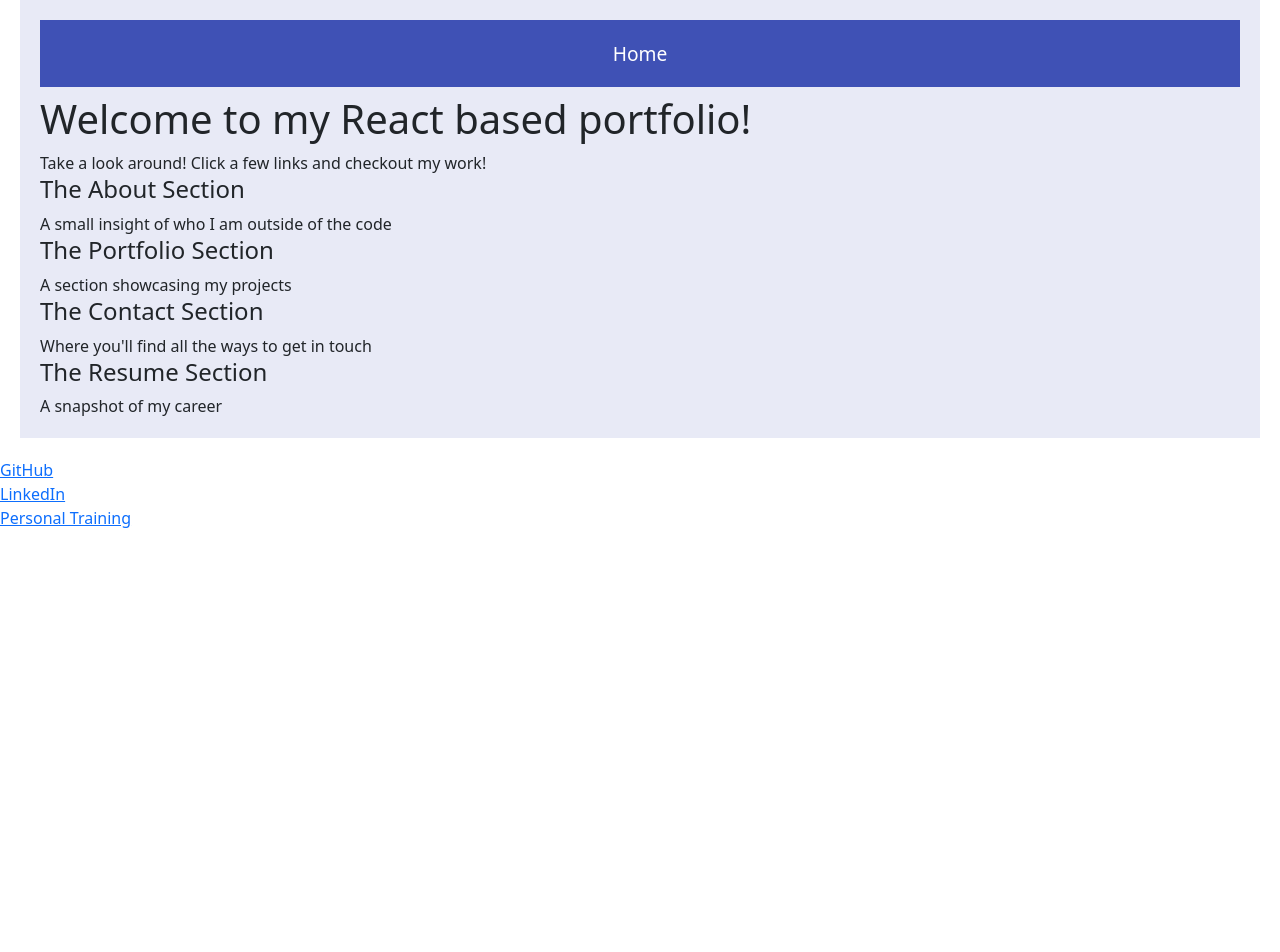
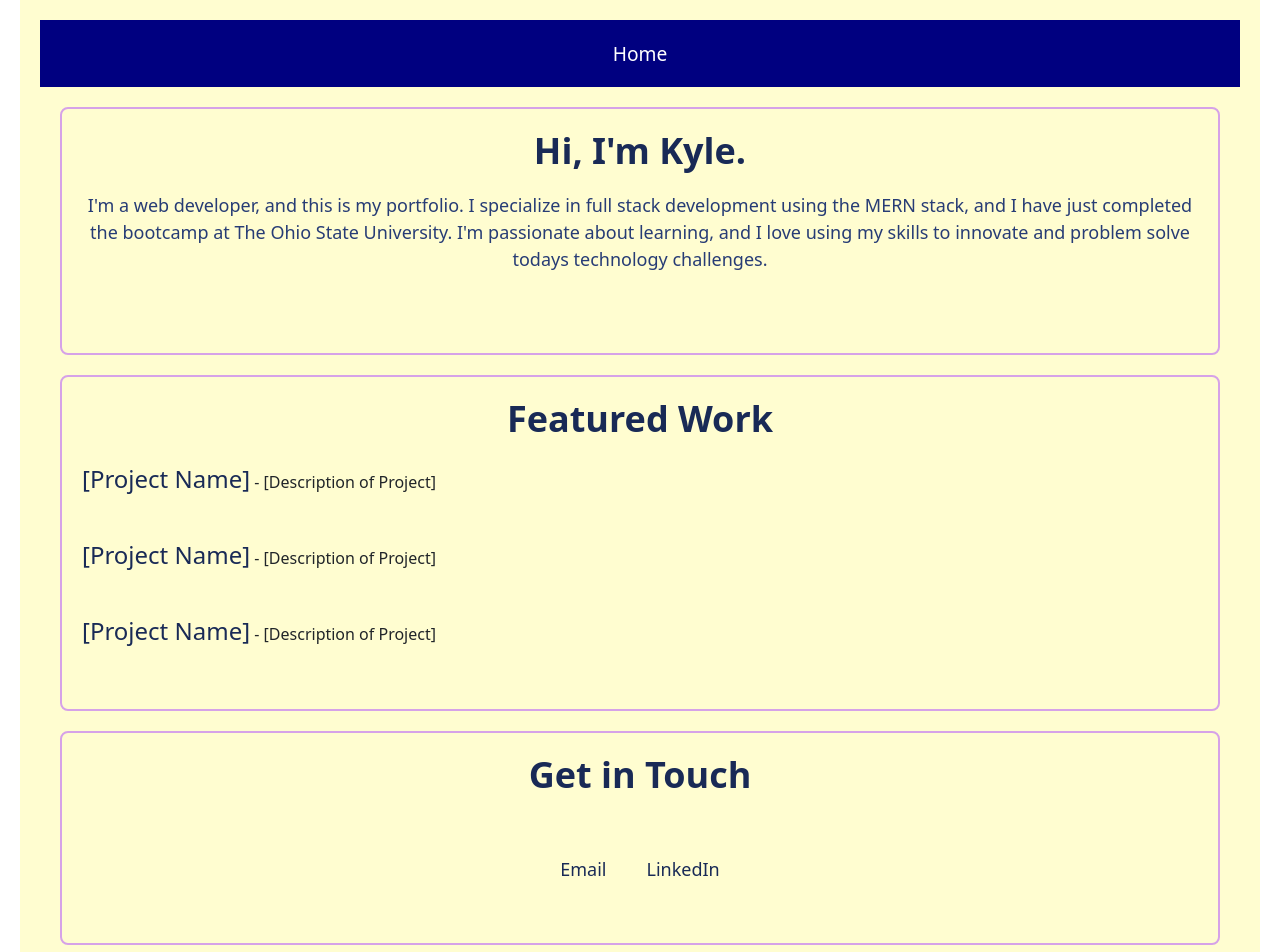
Before and after one commit to KyleKarotko/devportfolio, a React (Create React App) app: page / in a window 1280 px wide. Shown: the part 240-1192 px from the top of the page. Before the commit the page ends 800 px from the top, so only its background shows below. Built offline with nearby package versions, Linux system fonts and the light colour scheme.

Commit message:
adding styling to home

```diff
--- a/package.json
+++ b/package.json
@@ -13,6 +13,7 @@
     "react-bootstrap": "^2.7.2",
     "react-dom": "17.0.2",
     "react-scripts": "5.0.1",
+    "styled-components": "^5.3.9",
     "web-vitals": "^2.1.4"
   },
   "scripts": {
--- a/src/components/Header.js
+++ b/src/components/Header.js
@@ -4,11 +4,11 @@ import Navbar from './Navbar';
 const styles = {
   card: {
     margin: 20,
-    background: '#e8eaf6',
-    border: '1px solid black'
+    background: '#FFFDD0',
+    border: '1px solid #E6E6FA'
   },
   heading: {
-    background: '#9a74db',
+    background: '#000080',
     minHeight: 50,
     lineHeight: 3.5,
     fontSize: '1.2rem',
--- a/src/components/Navbar.js
+++ b/src/components/Navbar.js
@@ -1,19 +1,17 @@
 import React from 'react';
-// Here we import the Navbar.css file to grant access to some additional classNames
 import '../styles/Navbar.css';
 
-// TODO: Create a styles object called "styles"
 const styles = {
   card: {
     margin: 20,
-    background: '#e8eaf6',
+    background: '#FFFDD0',
   },
   heading: {
-    background: '#3f51b5',
+    background: '#000080',
     minHeight: 50,
     lineHeight: 3.5,
     fontSize: '1.2rem',
-    color: 'white',
+    color: '#E6E6FA',
     padding: '0 20px',
   },
   content: {
@@ -22,7 +20,6 @@ const styles = {
 };
 
 function Navbar({currentPage, handlePageChange}) {
-  // TODO: Add a style attribute to `nav`
   return (
     <nav style={styles.card} className="navbar">
        <ul className="nav">
@@ -30,8 +27,6 @@ function Navbar({currentPage, handlePageChange}) {
         <a
           href="#home"
           onClick={() => handlePageChange('Home')}
-          // This is a conditional (ternary) operator that checks to see if the current page is "Home"
-          // If it is, we set the current page to 'nav-link-active', otherwise we set it to 'nav-link'
           className={currentPage === 'Home' ? 'nav-link active' : 'nav-link'}
         >
           Home
--- a/src/components/Section.js
+++ b/src/components/Section.js
@@ -9,10 +9,10 @@ import Resume from "../pages/Resume"
 const styles = {
   card: {
     margin: 20,
-    background: '#e8eaf6',
+    background: '#FFFDD0',
   },
   heading: {
-    background: '#3f51b5',
+    background: '#000080',
     minHeight: 50,
     lineHeight: 3.5,
     fontSize: '1.2rem',
--- a/src/pages/Home.js
+++ b/src/pages/Home.js
@@ -1,18 +1,110 @@
 import React from 'react';
-function Home() {
+import styled from 'styled-components';
+
+const Card = styled.div`
+  border: 2px solid #D6A2E8;
+  border-radius: 8px;
+  padding: 20px;
+  margin: 20px;
+`;
+
+const Heading = styled.h1`
+  font-size: 36px;
+  font-weight: bold;
+  text-align: center;
+  margin-bottom: 20px;
+  color: #192A56;
+`;
+
+const Subheading = styled.p`
+  font-size: 18px;
+  text-align: center;
+  margin-bottom: 60px;
+  color: #273c75;
+`;
+
+const ProjectList = styled.ul`
+  list-style-type: none;
+  margin: 0;
+  padding: 0;
+  display: flex;
+  flex-wrap: wrap;
+  justify-content: space-between;
+  align-items: center;
+  width: 100%;
+  max-width: 800px;
+`;
+
+const ProjectLI = styled.li`
+  width: 100%;
+  margin-bottom: 40px;
+`;
+
+const ProjectLink = styled.a`
+  color: #192A56;
+  font-size: 24px;
+  text-decoration: none;
+  &:hover {
+    text-decoration: underline;
+  }
+`;
+
+const ContactList = styled.ul`
+  list-style-type: none;
+  margin: 0;
+  padding: 0;
+  display: flex;
+  justify-content: center;
+  align-items: center;
+  margin-top: 60px;
+  margin-bottom: 40px;
+`;
+
+const ContactLI = styled.li`
+  margin: 0 20px;
+`;
+
+const ContactLink = styled.a`
+  color: #192A56;
+  font-size: 18px;
+  text-decoration: none;
+  &:hover {
+    text-decoration: underline;
+  }
+`;
+
+const Home = () => {
   return (
-    <div>
-      <h1>Welcome to my React based portfolio!</h1>
-      <div>Take a look around! Click a few links and checkout my work!</div>
-      <h4>The About Section</h4>
-      <div>A small insight of who I am outside of the code</div>
-      <h4>The Portfolio Section</h4>
-      <div>A section showcasing my projects</div>
-      <h4>The Contact Section</h4>
-      <div>Where you'll find all the ways to get in touch</div>
-      <h4>The Resume Section</h4>
-      <div>A snapshot of my career</div>
-    </div>
+    <>
+      <Card>
+        <Heading>Hi, I'm Kyle.</Heading>
+        <Subheading>I'm a web developer, and this is my portfolio. I specialize in full stack development using the MERN stack, and I have just completed the bootcamp at The Ohio State University. I'm passionate about learning, and I love using my skills to innovate and problem solve todays technology challenges.</Subheading>
+      </Card>
+
+      <Card>
+        <Heading>Featured Work</Heading>
+        <ProjectList>
+          <ProjectLI>
+            <ProjectLink href="[Link to Project]">[Project Name]</ProjectLink> - [Description of Project]
+          </ProjectLI>
+          <ProjectLI>
+            <ProjectLink href="[Link to Project]">[Project Name]</ProjectLink> - [Description of Project]
+          </ProjectLI>
+          <ProjectLI>
+            <ProjectLink href="[Link to Project]">[Project Name]</ProjectLink> - [Description of Project]
+          </ProjectLI>
+        </ProjectList>
+      </Card>
+
+      <Card>
+        <Heading>Get in Touch</Heading>
+        <ContactList>
+          <ContactLI><ContactLink href="mailto:[Your Email Address]">Email</ContactLink></ContactLI>
+          <ContactLI><ContactLink href="[Link to LinkedIn Profile]">LinkedIn</ContactLink></ContactLI>
+        </ContactList>
+      </Card>
+    </>
   );
 }
+
 export default Home;
--- a/src/styles/Header.css
+++ b/src/styles/Header.css
@@ -1,5 +1,5 @@
 .header {
-  background: #b71775;
+  background: #FFFDD0;
   height: 200px;
 }
 
@@ -7,6 +7,6 @@
   margin: 0;
   padding-top: 75px;
   text-align: center;
-  color: white;
+  color: #000080;
   font-size: 3rem;
 }
--- a/src/styles/Navbar.css
+++ b/src/styles/Navbar.css
@@ -1,10 +1,10 @@
 .navbar {
-  background: #6a1b9a;
+  background: #9a1b1b;
   height: 60px;
 }
 
 .navbar a {
-  color: white;
+  color: #000080;
   font-size: 1.3rem;
   text-decoration: none;
   margin: 5px;
```
Also changed, not shown: 1 other file (tests, documents, lock files or other folders).
